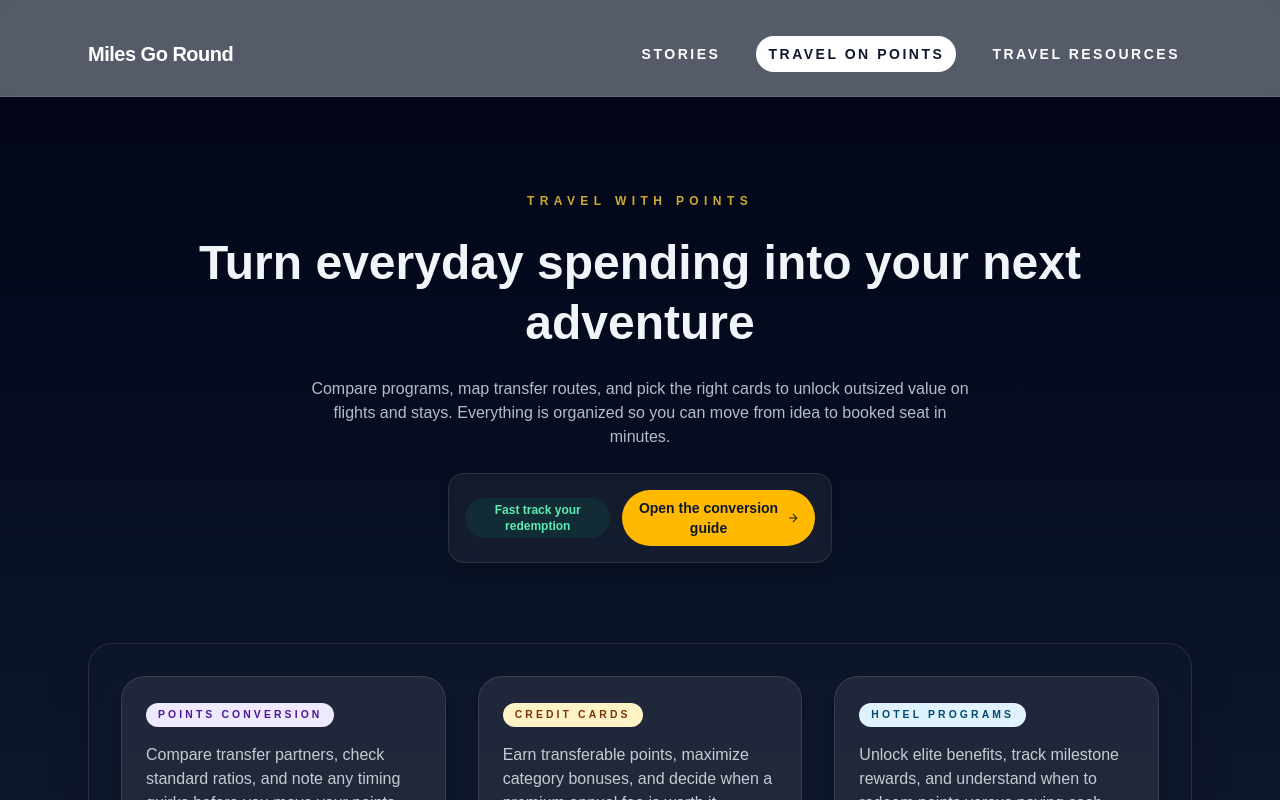
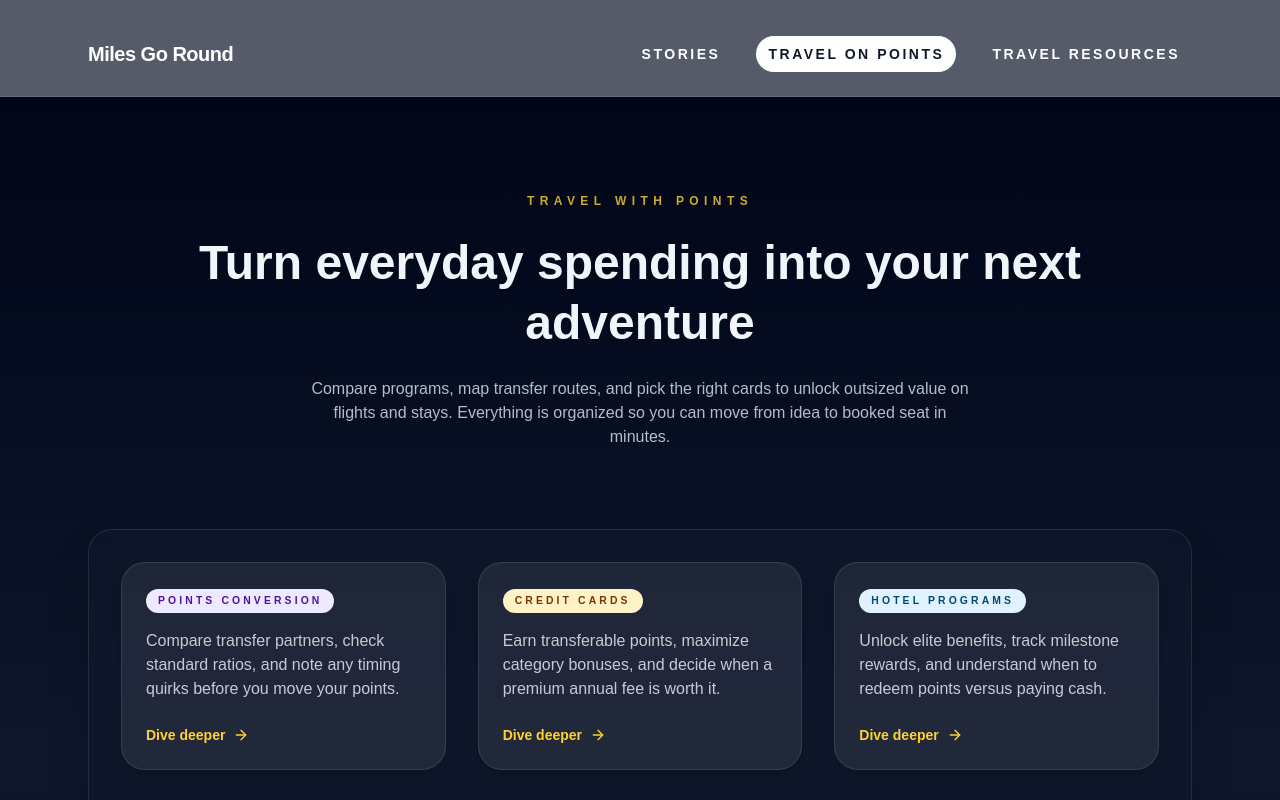
Before and after one commit to bansalmanik/travel-website, a Next.js app: page /travel-with-points in a window 1280 px wide. Shown: the top 800 px of the page. Built offline with nearby package versions, Linux system fonts and the light colour scheme.

Commit message:
resources disable

```diff
--- a/app/travel-with-points/page.tsx
+++ b/app/travel-with-points/page.tsx
@@ -67,30 +67,6 @@ export default function TravelWithPointsPage() {
           <p className="mx-auto max-w-2xl text-sm text-slate-200/80 sm:text-base">
             Compare programs, map transfer routes, and pick the right cards to unlock outsized value on flights and stays. Everything is organized so you can move from idea to booked seat in minutes.
           </p>
-          <div className="mx-auto flex w-full max-w-sm flex-col items-center gap-3 rounded-2xl border border-white/10 bg-white/5 p-4 text-sm text-slate-200/90 shadow-lg backdrop-blur sm:flex-row sm:justify-center">
-            <span className="inline-flex items-center rounded-full bg-emerald-500/10 px-3 py-1 text-xs font-semibold text-emerald-300">
-              Fast track your redemption
-            </span>
-            <Link
-              href="/pointsconversion"
-              className="inline-flex items-center gap-2 rounded-full bg-amber-400 px-4 py-2 text-sm font-semibold text-slate-900 transition hover:-translate-y-0.5 hover:bg-amber-300"
-            >
-              Open the conversion guide
-              <svg
-                aria-hidden
-                className="h-4 w-4"
-                fill="none"
-                stroke="currentColor"
-                strokeLinecap="round"
-                strokeLinejoin="round"
-                strokeWidth="2"
-                viewBox="0 0 24 24"
-              >
-                <path d="M5 12h14" />
-                <path d="m12 5 7 7-7 7" />
-              </svg>
-            </Link>
-          </div>
         </header>
 
         <section className="grid gap-6 rounded-3xl border border-white/10 bg-slate-900/70 p-6 shadow-2xl backdrop-blur sm:gap-8 sm:p-8 lg:grid-cols-3">
```
Also changed, not shown: 1 other file (tests, documents, lock files or other folders).
